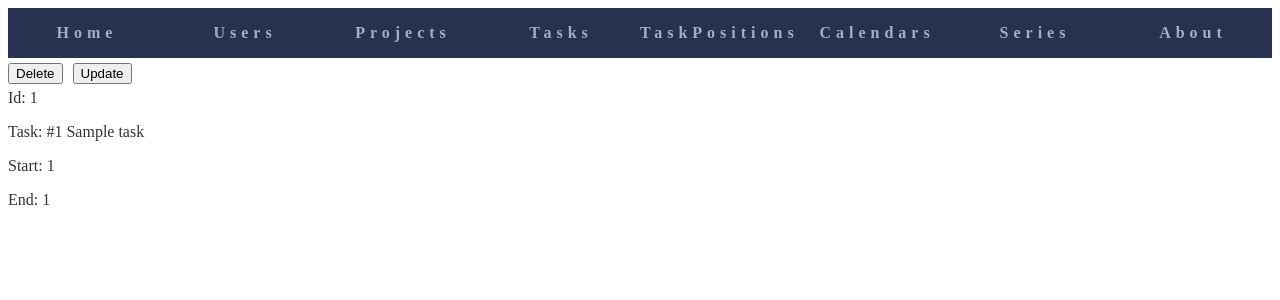
After one commit to chittleskuny/ganttodo, a Django app: page /Serie/1 in a window 1280 px wide. The commit adds this page. Shown: the top 300 px of the page. Run offline with Django 4.2, Linux system fonts and the light colour scheme; tables that the repository leaves empty hold one stand-in row (values such as "Sample post").

Commit message:
Add class serie and auto update tasks.

```diff
--- a/main/models.py
+++ b/main/models.py
@@ -2,8 +2,26 @@ from django.contrib.auth.models import User
 from django.db import models
 from django.urls import reverse
 
+import datetime, time
+
 
 # Create your models here.
+
+
+DAY = 1000 * 60 * 60 * 24
+UNIT = DAY // 2 # TODO
+
+
+def convert_date_to_timestamp(date):
+    return 1000 * int(time.mktime(date.timetuple()))
+
+
+def convert_timestamp_to_date(timestamp):
+    return time.strftime('%Y-%m-%d', time.localtime(timestamp / 1000))
+
+
+TODAY = convert_date_to_timestamp(datetime.date.today())
+NOW = 1000 * int(time.time())
 
 
 PRIORITY_CHOICE_TUPLE = ((0, '☆☆☆'), (1, '★☆☆'), (2, '★★☆'), (3, '★★★'))
@@ -18,7 +36,7 @@ class Project(models.Model):
     name = models.CharField(max_length=255, default=None, blank=False, null=False)
 
     def get_absolute_url(self):
-        return reverse('main:project_detail', kwargs={'pk':self.pk})
+        return reverse('main:project_detail', kwargs={'pk': self.pk})
 
     def __str__(self):
         return self.name
@@ -39,7 +57,7 @@ class Task(models.Model):
     status = models.IntegerField(default=0, blank=False, null=False, choices=STATUS_CHOICE_TUPLE)
 
     def get_absolute_url(self):
-        return reverse('main:task_detail', kwargs={'pk':self.pk})
+        return reverse('main:task_detail', kwargs={'pk': self.pk})
 
     def start_yyyy_mm_dd(self):
         return '' if self.start is None else str(self.start)
@@ -57,7 +75,7 @@ class TaskPosition(models.Model):
     post = models.ForeignKey(Task, related_name='post_task', default=None, blank=False, null=False, on_delete=models.CASCADE)
 
     def get_absolute_url(self):
-        return reverse('main:taskposition_detail', kwargs={'pk':self.pk})
+        return reverse('main:taskposition_detail', kwargs={'pk': self.pk})
 
     def __str__(self):
         return '%s -> %s' % (self.pre, self.post)
@@ -68,10 +86,23 @@ class Calendar(models.Model):
     is_holiday = models.BooleanField(default=False, blank=False, null=False)
 
     def get_absolute_url(self):
-        return reverse('main:calendar_detail', kwargs={'pk':self.pk})
+        return reverse('main:calendar_detail', kwargs={'pk': self.pk})
 
     def date_yyyy_mm_dd(self):
         return str(self.date)
 
     def __str__(self):
         return '%s %s' % (self.date, self.is_holiday)
+
+
+class Serie(models.Model):
+    id = models.AutoField(primary_key=True)
+    task = models.ForeignKey(Task, default=None, blank=None, null=None, on_delete=models.CASCADE)
+    start = models.BigIntegerField(default=0, blank=False, null=False)
+    end = models.BigIntegerField(default=0, blank=False, null=False)
+
+    def get_absolute_url(self):
+        return reverse('main:serie_detail', kwargs={'pk': self.pk})
+
+    def __str__(self):
+        return '%s [%d, %d]' % (self.task, self.start, self.end)
--- a/main/templates/main/base.html
+++ b/main/templates/main/base.html
@@ -14,6 +14,9 @@
             <div class="navi_item"><a href="{% url 'main:project_list' %}"><p class="navi_item_text">Projects</p></a></div>
             <div class="navi_item"><a href="{% url 'main:task_list' %}"><p class="navi_item_text">Tasks</p></a></div>
             <div class="navi_item"><a href="{% url 'main:taskposition_list' %}"><p class="navi_item_text">TaskPositions</p></a></div>
+            <div class="navi_item"><a href="{% url 'main:calendar_list' %}"><p class="navi_item_text">Calendars</p></a></div>
+            <div class="navi_item"><a href="{% url 'main:serie_list' %}"><p class="navi_item_text">Series</p></a></div>
+            <div class="navi_item"><p class="navi_item_text">About</p></div>
         </div>
     {% endblock %}
     {% block body %}{% endblock %}
--- /dev/null
+++ b/main/templates/main/serie_detail.html
@@ -0,0 +1,17 @@
+{% extends "main/base.html" %}
+{% block body %}
+    <div id="toolbar">
+        <div class="toolbar_item">
+            <a href="{{ serie.date_yyyy_mm_dd }}/delete"><button>Delete</button></a>
+        </div>
+        <div class="toolbar_item">
+            <a href="{{ serie.date_yyyy_mm_dd }}/update"><button>Update</button></a>
+        </div>
+    </div>
+    <div class="detail">
+        <p>Id: {{ serie.id }}</p>
+        <p>Task: {{ serie.task }}</p>
+        <p>Start: {{ serie.start }}</p>
+        <p>End: {{ serie.end }}</p>
+    </div>
+{% endblock %}
--- a/main/urls.py
+++ b/main/urls.py
@@ -39,4 +39,10 @@ urlpatterns = [
     path('calendar/<str:pk>', views.CalendarDetailView.as_view(), name='calendar_detail'),
     path('calendar/<str:pk>/update', views.CalendarUpdateView.as_view(), name='calendar_update'),
     path('calendar/<str:pk>/delete', views.CalendarDeleteView.as_view(), name='calendar_delete'),
+
+    path('Serie/list', views.SerieListView.as_view(), name='serie_list'),
+    path('Serie/create', views.SerieCreateView.as_view(), name='serie_create'),
+    path('Serie/<str:pk>', views.SerieDetailView.as_view(), name='serie_detail'),
+    path('Serie/<str:pk>/update', views.SerieUpdateView.as_view(), name='serie_update'),
+    path('Serie/<str:pk>/delete', views.SerieDeleteView.as_view(), name='serie_delete'),
 ]
--- a/main/views.py
+++ b/main/views.py
@@ -5,7 +5,7 @@ from django.urls import reverse, reverse_lazy
 from django.views import generic
 
 from .models import *
-from .series import *
+from .algorithms.default import *
 
 import json
 
@@ -13,13 +13,77 @@ import json
 # Create your views here.
 
 
+def update_task_objects():
+    for serie_object in Serie.objects.all():
+        task_object = Task.objects.get(pk=serie_object.task.id)
+
+        if serie_object.start <= NOW and task_object.status == STATUS_CHOICE_LIST.index('Todo'):
+            task_object.start = convert_timestamp_to_date(serie_object.start)
+            task_object.status = STATUS_CHOICE_LIST.index('Doing')
+            task_object.save()
+
+        if serie_object.end > NOW and task_object.status == STATUS_CHOICE_LIST.index('Doing'):
+            task_object.start = convert_timestamp_to_date(serie_object.start)
+            task_object.cost = task_object.cost + 1
+            task_object.save()
+
+
+def get_serie_objects():
+    serie_object_dict = {
+        '0': {
+            'name': 'Others',
+            'data': [],
+        }
+    }
+    for serie_object in Serie.objects.all():
+        task_object = serie_object.task
+        serie_project_task_obect = {
+            'id': 'task_%d' % task_object.id,
+            'name': str(task_object),
+            'milestone': task_object.milestone,
+            'assignee': task_object.assignee.username,
+            'status': task_object.status,
+            'start': serie_object.start,
+            'end': serie_object.end,
+        }
+
+        project_object = serie_object.task.project
+
+        if project_object is not None:
+            if str(project_object.id) not in serie_object_dict:
+                serie_object_dict[str(project_object.id)] = {
+                    'name': project_object.name,
+                    'data': [
+                        {
+                            'id': 'project_%d' % project_object.id,
+                            'name': project_object.name,
+                        }
+                    ],
+                }
+
+            serie_project_task_obect['parent'] = 'project_%d' % project_object.id,
+            serie_object_dict[str(project_object.id)]['data'].append(serie_project_task_obect)
+
+        else:
+            serie_object_dict[str(0)]['data'].append(serie_project_task_obect)
+
+    serie_object_list = []
+    for key, value in serie_object_dict.items():
+        serie_object_list.append(value)
+
+    return serie_object_list
+
+
 class IndexView(generic.base.TemplateView):
     template_name = 'main/index.html'
 
     def get_context_data(self, *args, **kwargs):
         context = {}
-        series_object = get_series_object()
-        context['series'] = json.dumps(series_object)
+
+        update_task_objects()
+        serie_objects = get_serie_objects()
+        context['series'] = json.dumps(serie_objects)
+
         return super().get_context_data(**context)
 
 
@@ -30,8 +94,6 @@ def login(request):
 def login_submit(request):
     username = request.POST.get('username').strip()
     password = request.POST.get('password').strip()
-    print(username)
-    print(password)
 
     return HttpResponseRedirect(reverse_lazy('main:index'))
 
@@ -238,6 +300,8 @@ def task_create_or_update_submit(request):
             taskposition_object.save()
         i = i + 1
 
+    refresh_serie_objects()
+
     return HttpResponseRedirect(reverse('main:task_detail', args=(task_object.pk,)))
 
 
@@ -307,3 +371,34 @@ class CalendarDeleteView(generic.DeleteView):
     model = Calendar
     template_name = 'main/confirm_delete.html'
     success_url = reverse_lazy('main:calendar_list')
+
+
+class SerieListView(generic.ListView):
+    model = Serie
+    context_object_name = 'queryset_list'
+
+    def get_queryset(self):
+        return Serie.objects.all()
+
+
+class SerieDetailView(generic.DetailView):
+    model = Serie
+    context_object_name = 'serie'
+
+
+class SerieCreateView(generic.CreateView):
+    model = Serie
+    fields = ['task', 'start', 'end']
+    template_name = 'main/create.html'
+
+
+class SerieUpdateView(generic.UpdateView):
+    model = Serie
+    fields = ['task', 'start', 'end']
+    template_name = 'main/update.html'
+
+
+class SerieDeleteView(generic.DeleteView):
+    model = Serie
+    template_name = 'main/confirm_delete.html'
+    success_url = reverse_lazy('main:serie_list')
--- a/static/style.css
+++ b/static/style.css
@@ -26,7 +26,7 @@ form {
 
 .navi_item {
     float: left;
-    width: 20%;
+    width: 12.5%;
     background-color: #293150;
 }
 
```
Also changed, not shown: main/admin.py (+8 -0 lines), main/algorithms/default.py (renamed from main/series.py, +37 -59 lines), main/templates/main/serie_list.html (added, +36 -0 lines), main/migrations/0009_serie.py (added).
